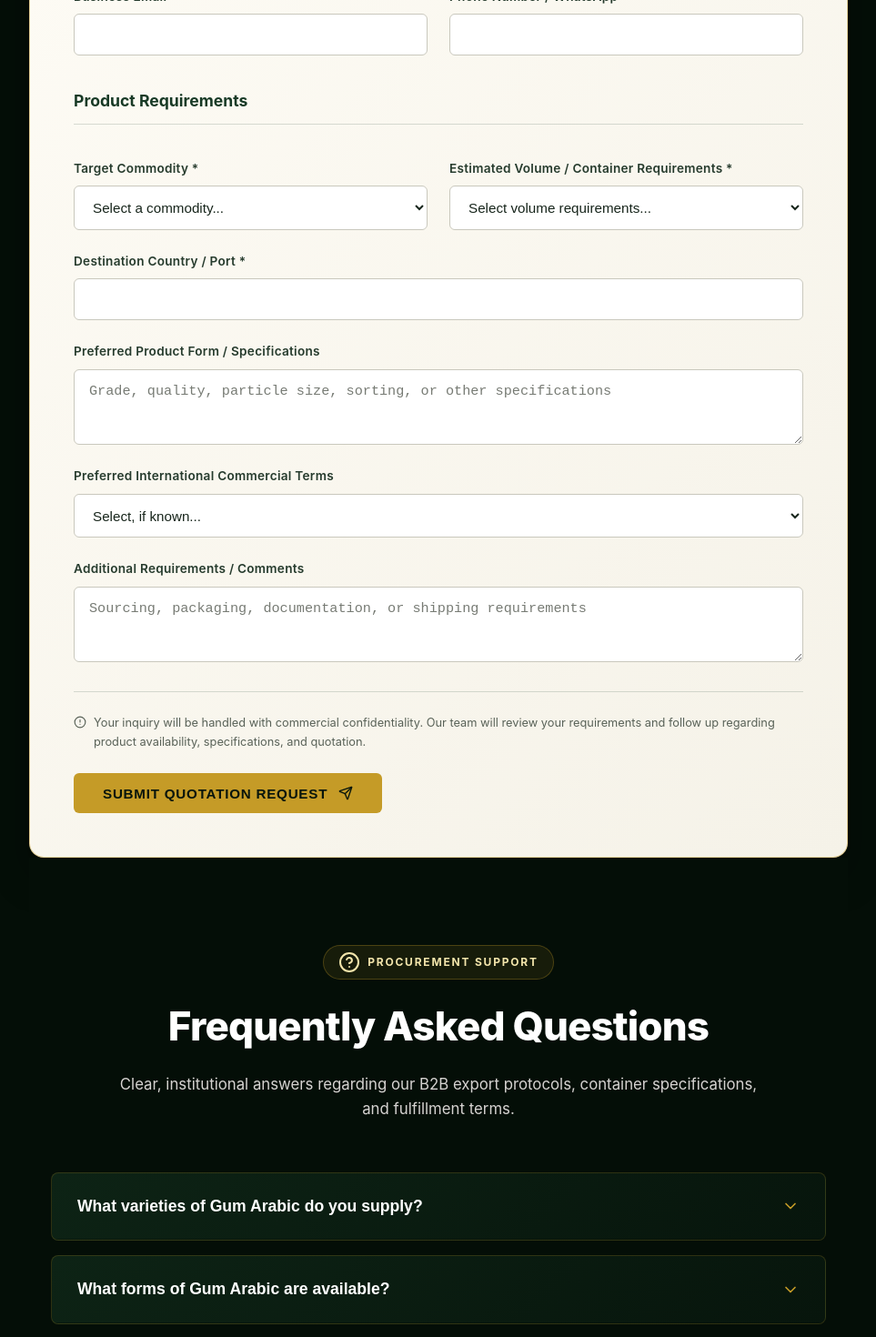
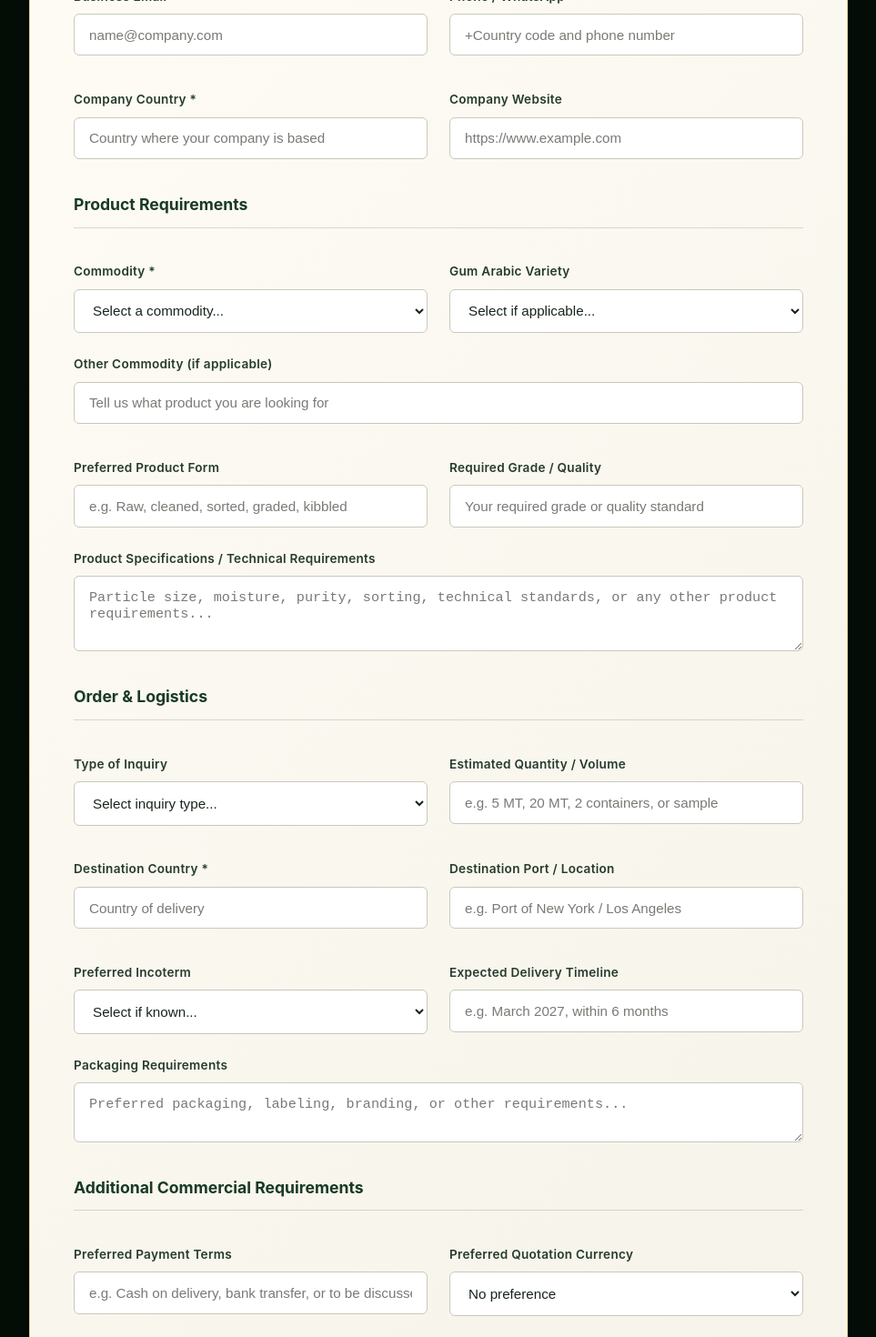
Before and after one commit to Makispear/Koush-International-Natural-Gum-FE, a React (Vite) app: page /quote in a window 1280 px wide. Shown: the part 900-2370 px from the top of the page at 91% size, without its empty margins (158-1121 px from the left). Built offline with nearby package versions, Linux system fonts and the light colour scheme.

Commit message:
update rfq

```diff
--- a/src/components/contact/requestQuote.jsx
+++ b/src/components/contact/requestQuote.jsx
@@ -116,128 +116,303 @@ export default function RequestQuote() {
               </button>
             </div>
           ) : (
+
 <form onSubmit={handleSubmit} className="rfq-form">
   <div className="rfq-form-grid">
+
+    {/* CONTACT INFORMATION */}
     <h3 className="form-section-heading full-width">
       Contact Information
     </h3>
 
     <div className="form-group">
       <label htmlFor="name">Full Name *</label>
-                  <input type="text" id="name" name="name" required />
+      <input
+        type="text"
+        id="name"
+        name="name"
+        autoComplete="name"
+        required
+        placeholder="Your full name"
+      />
     </div>
 
     <div className="form-group">
       <label htmlFor="company">Company / Organization *</label>
-                  <input type="text" id="company" name="company" required />
+      <input
+        type="text"
+        id="company"
+        name="company"
+        autoComplete="organization"
+        required
+        placeholder="Company name"
+      />
     </div>
 
     <div className="form-group">
       <label htmlFor="email">Business Email *</label>
-                  <input type="email" id="email" name="email" required />
+      <input
+        type="email"
+        id="email"
+        name="email"
+        autoComplete="email"
+        required
+        placeholder="name@company.com"
+      />
     </div>
 
     <div className="form-group">
-                  <label htmlFor="phone">Phone Number / WhatsApp</label>
-                  <input type="tel" id="phone" name="phone" />
+      <label htmlFor="phone">Phone / WhatsApp</label>
+      <input
+        type="tel"
+        id="phone"
+        name="phone"
+        autoComplete="tel"
+        placeholder="+Country code and phone number"
+      />
     </div>
 
+    <div className="form-group">
+      <label htmlFor="country">Company Country *</label>
+      <input
+        type="text"
+        id="country"
+        name="country"
+        autoComplete="country-name"
+        required
+        placeholder="Country where your company is based"
+      />
+    </div>
+
+    <div className="form-group">
+      <label htmlFor="website">Company Website</label>
+      <input
+        type="url"
+        id="website"
+        name="website"
+        placeholder="https://www.example.com"
+      />
+    </div>
+
+    {/* PRODUCT REQUIREMENTS */}
     <h3 className="form-section-heading full-width">
       Product Requirements
     </h3>
 
     <div className="form-group">
-                  <label htmlFor="commodity">Target Commodity *</label>
+      <label htmlFor="commodity">Commodity *</label>
       <select
         id="commodity"
         name="commodity"
         required
         defaultValue=""
       >
-                    <option value="" disabled>
-                      Select a commodity...
-                    </option>
-                    <option value="Gum Arabic - Acacia senegal (Hashab)">
-                      Gum Arabic - Acacia senegal (Hashab)
-                    </option>
-                    <option value="Gum Arabic - Acacia seyal (Talha)">
-                      Gum Arabic - Acacia seyal (Talha)
-                    </option>
-                    <option value="Frankincense - Raw Natural Resin">
-                      Frankincense - Raw Natural Resin
-                    </option>
-                    <option value="Sudan Sesame Seeds">
-                      Sudan Sesame Seeds
-                    </option>
+        <option value="" disabled>Select a commodity...</option>
+        <option value="Gum Arabic">Gum Arabic</option>
+        <option value="Frankincense">Frankincense</option>
+        <option value="Sudan Sesame Seeds">Sudan Sesame Seeds</option>
         <option value="Hibiscus Flowers">Hibiscus Flowers</option>
-                    <option value="Fool Sudani (Peanuts)">
-                      Fool Sudani (Peanuts)
-                    </option>
+        <option value="Fool Sudani (Peanuts)">Fool Sudani (Peanuts)</option>
         <option value="Mixed Container Allocation">
           Mixed Container Allocation
+        </option>
+        <option value="Other / Not Listed">Other / Not Listed</option>
+      </select>
+    </div>
+
+    <div className="form-group">
+      <label htmlFor="variety">Gum Arabic Variety</label>
+      <select
+        id="variety"
+        name="variety"
+        defaultValue=""
+      >
+        <option value="">Select if applicable...</option>
+        <option value="Hashab">Hashab</option>
+        <option value="Talha">Talha</option>
+        <option value="Both Hashab and Talha">
+          Both Hashab and Talha
+        </option>
+        <option value="Open to either variety">
+          Open to either variety
+        </option>
+        <option value="Not sure / Need guidance">
+          Not sure / Need guidance
+        </option>
+      </select>
+    </div>
+
+    <div className="form-group full-width">
+      <label htmlFor="otherCommodity">
+        Other Commodity (if applicable)
+      </label>
+      <input
+        type="text"
+        id="otherCommodity"
+        name="otherCommodity"
+        placeholder="Tell us what product you are looking for"
+      />
+    </div>
+
+    <div className="form-group">
+      <label htmlFor="form">Preferred Product Form</label>
+      <input
+        type="text"
+        id="form"
+        name="productForm"
+        placeholder="e.g. Raw, cleaned, sorted, graded, kibbled"
+      />
+    </div>
+
+    <div className="form-group">
+      <label htmlFor="grade">Required Grade / Quality</label>
+      <input
+        type="text"
+        id="grade"
+        name="grade"
+        placeholder="Your required grade or quality standard"
+      />
+    </div>
+
+    <div className="form-group full-width">
+      <label htmlFor="specifications">
+        Product Specifications / Technical Requirements
+      </label>
+      <textarea
+        id="specifications"
+        name="specifications"
+        rows="3"
+        placeholder="Particle size, moisture, purity, sorting, technical standards, or any other product requirements..."
+      />
+    </div>
+
+    {/* ORDER AND LOGISTICS */}
+    <h3 className="form-section-heading full-width">
+      Order & Logistics
+    </h3>
+
+    <div className="form-group">
+      <label htmlFor="orderType">Type of Inquiry</label>
+      <select
+        id="orderType"
+        name="orderType"
+        defaultValue=""
+      >
+        <option value="">Select inquiry type...</option>
+        <option value="Sample Request">Sample Request</option>
+        <option value="Trial Order">Trial Order</option>
+        <option value="Bulk Purchase">Bulk Purchase</option>
+        <option value="Recurring Supply Agreement">
+          Recurring Supply Agreement
+        </option>
+        <option value="Long-Term Supply Partnership">
+          Long-Term Supply Partnership
+        </option>
+        <option value="General Inquiry">General Inquiry</option>
+      </select>
+    </div>
+
+    <div className="form-group">
+      <label htmlFor="quantity">Estimated Quantity / Volume</label>
+      <input
+        type="text"
+        id="quantity"
+        name="quantity"
+        placeholder="e.g. 5 MT, 20 MT, 2 containers, or sample"
+      />
+    </div>
+
+    <div className="form-group">
+      <label htmlFor="destinationCountry">Destination Country *</label>
+      <input
+        type="text"
+        id="destinationCountry"
+        name="destinationCountry"
+        required
+        placeholder="Country of delivery"
+      />
+    </div>
+
+    <div className="form-group">
+      <label htmlFor="destinationPort">Destination Port / Location</label>
+      <input
+        type="text"
+        id="destinationPort"
+        name="destinationPort"
+        placeholder="e.g. Port of New York / Los Angeles"
+      />
+    </div>
+
+    <div className="form-group">
+      <label htmlFor="incoterm">Preferred Incoterm</label>
+      <select
+        id="incoterm"
+        name="incoterm"
+        defaultValue=""
+      >
+        <option value="">Select if known...</option>
+        <option value="CIF">CIF</option>
+        <option value="FOB">FOB</option>
+        <option value="CFR">CFR</option>
+        <option value="CPT">CPT</option>
+        <option value="CIP">CIP</option>
+        <option value="DAP">DAP</option>
+        <option value="DDP">DDP</option>
+        <option value="EXW">EXW</option>
+        <option value="FCA">FCA</option>
+        <option value="Not sure / To be discussed">
+          Not sure / To be discussed
         </option>
       </select>
     </div>
 
     <div className="form-group">
-                  <label htmlFor="quantity">
-                    Estimated Volume / Container Requirements *
-                  </label>
-                  <select
-                    id="quantity"
-                    name="quantity"
-                    required
-                    defaultValue=""
-                  >
-                    <option value="" disabled>
-                      Select volume requirements...
-                    </option>
-                    <option value="20-foot container (~16 MT, where applicable)">
-                      20-foot container (~16 MT, where applicable)
-                    </option>
-                    <option value="40-foot container (~26 MT, where applicable)">
-                      40-foot container (~26 MT, where applicable)
-                    </option>
-                    <option value="Other quantity / Sample inquiry">
-                      Other quantity / Sample inquiry
-                    </option>
-                  </select>
-                </div>
-
-                <div className="form-group full-width">
-                  <label htmlFor="destination">
-                    Destination Country / Port *
-                  </label>
+      <label htmlFor="deliveryDate">Expected Delivery Timeline</label>
       <input
         type="text"
-                    id="destination"
-                    name="destination"
-                    required
+        id="deliveryDate"
+        name="deliveryTimeline"
+        placeholder="e.g. March 2027, within 6 months"
       />
     </div>
 
     <div className="form-group full-width">
-                  <label htmlFor="specifications">
-                    Preferred Product Form / Specifications
-                  </label>
+      <label htmlFor="packaging">Packaging Requirements</label>
       <textarea
-                    id="specifications"
-                    name="specifications"
-                    rows="3"
-                    placeholder="Grade, quality, particle size, sorting, or other specifications"
+        id="packaging"
+        name="packaging"
+        rows="2"
+        placeholder="Preferred packaging, labeling, branding, or other requirements..."
       />
     </div>
 
-                <div className="form-group full-width">
-                  <label htmlFor="incoterm">
-                    Preferred International Commercial Terms
-                  </label>
-                  <select id="incoterm" name="incoterm" defaultValue="">
-                    <option value="">Select, if known...</option>
-                    <option value="CIF">CIF</option>
-                    <option value="Other / To be discussed">
-                      Other / To be discussed
-                    </option>
+    {/* COMMERCIAL REQUIREMENTS */}
+    <h3 className="form-section-heading full-width">
+      Additional Commercial Requirements
+    </h3>
+
+    <div className="form-group">
+      <label htmlFor="paymentTerms">Preferred Payment Terms</label>
+      <input
+        type="text"
+        id="paymentTerms"
+        name="paymentTerms"
+        placeholder="e.g. Cash on delivery, bank transfer, or to be discussed"
+      />
+    </div>
+
+    <div className="form-group">
+      <label htmlFor="currency">Preferred Quotation Currency</label>
+      <select
+        id="currency"
+        name="currency"
+        defaultValue=""
+      >
+        <option value="">No preference</option>
+        <option value="USD">USD - US Dollar</option>
+        <option value="EUR">EUR - Euro</option>
+        <option value="GBP">GBP - British Pound</option>
+        <option value="Other">Other / To be discussed</option>
       </select>
     </div>
 
@@ -248,10 +423,11 @@ export default function RequestQuote() {
       <textarea
         id="comments"
         name="comments"
-                    rows="3"
-                    placeholder="Sourcing, packaging, documentation, or shipping requirements"
+        rows="4"
+        placeholder="Share any additional sourcing, documentation, inspection, certification, shipping, or commercial requirements..."
       />
     </div>
+
   </div>
 
   <div className="rfq-form-footer">
@@ -261,21 +437,23 @@ export default function RequestQuote() {
       Our team will review your requirements and follow up regarding
       product availability, specifications, and quotation.
     </p>
+
     <button
       type="submit"
       className="rfq-submit-btn"
       disabled={loading}
     >
       {loading ? (
-                    "Transmitting..."
+        "Submitting..."
       ) : (
         <>
-                      Submit Quotation Request <Send size={16} />
+          Submit Request for Quotation <Send size={16} />
         </>
       )}
     </button>
   </div>
 </form>
+
           )}
         </div>
         <FaqSection />
--- a/src/pages/products/products.jsx
+++ b/src/pages/products/products.jsx
@@ -1,11 +1,22 @@
 import { Link } from "react-router-dom";
+import { useState } from "react";
 import "./products.css";
 
 const flagshipCommodities = [
   {
     name: "Gum Arabic",
-    image: "/pic7.png",
-    varieties: ["Hashab (Acacia senegal)", "Talha (Acacia seyal)"],
+    varieties: [
+      {
+        name: "Hashab",
+        botanicalName: "Acacia senegal",
+        image: "/pic7.png",
+      },
+      {
+        name: "Talha",
+        botanicalName: "Acacia seyal",
+        image: "/pic1.jpeg",
+      },
+    ],
     forms: ["Raw gum", "Cleaned gum", "Sorted & graded", "Kibbled"],
     specifications: "Grades and particle sizes tailored to buyer requirements.",
     packaging: "50 kg bags; custom logo printing available.",
@@ -34,15 +45,20 @@ const supplementaryCommodities = [
 ];
 
 function ProductCard({ item, flagship = false }) {
+  const [selectedVariety, setSelectedVariety] = useState(
+    flagship ? item.varieties[0] : null,
+  );
+  const productImage = flagship ? selectedVariety.image : item.image;
+
   return (
     <article
       className={`product-card${flagship ? " flagship-card" : " supplementary-card"}`}
     >
-      {item.image && (
+      {productImage && (
         <div className="product-image-container">
           <img
-            src={item.image}
-            alt={`${item.name} product`}
+            src={productImage}
+            alt={`${item.name}${flagship ? ` (${selectedVariety.name})` : ""} product`}
             className="product-thumb"
           />
         </div>
@@ -54,12 +70,25 @@ function ProductCard({ item, flagship = false }) {
         )}
         {flagship && (
           <div className="product-detail">
-            <h4>Varieties</h4>
-            <ul className="product-chips">
+            <h4>Choose variety</h4>
+            <div
+              className="product-variety-options"
+              role="group"
+              aria-label="Gum Arabic variety"
+            >
               {item.varieties.map((variety) => (
-                <li key={variety}>{variety}</li>
+                <button
+                  key={variety.name}
+                  type="button"
+                  className="product-variety-option"
+                  aria-pressed={selectedVariety.name === variety.name}
+                  onClick={() => setSelectedVariety(variety)}
+                >
+                  {variety.name}
+                  <span>{variety.botanicalName}</span>
+                </button>
               ))}
-            </ul>
+            </div>
           </div>
         )}
         <div className="product-detail">
```
Also changed, not shown: src/pages/products/products.css (+60 -0 lines). Lines whose indentation alone changed are shown as unchanged.
